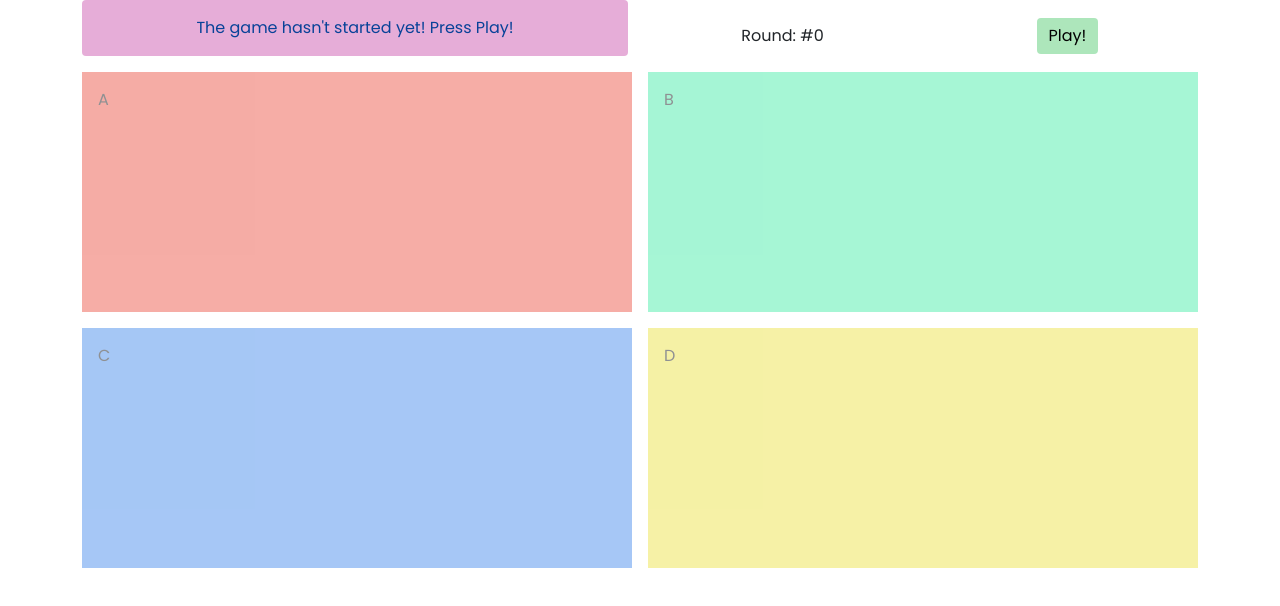
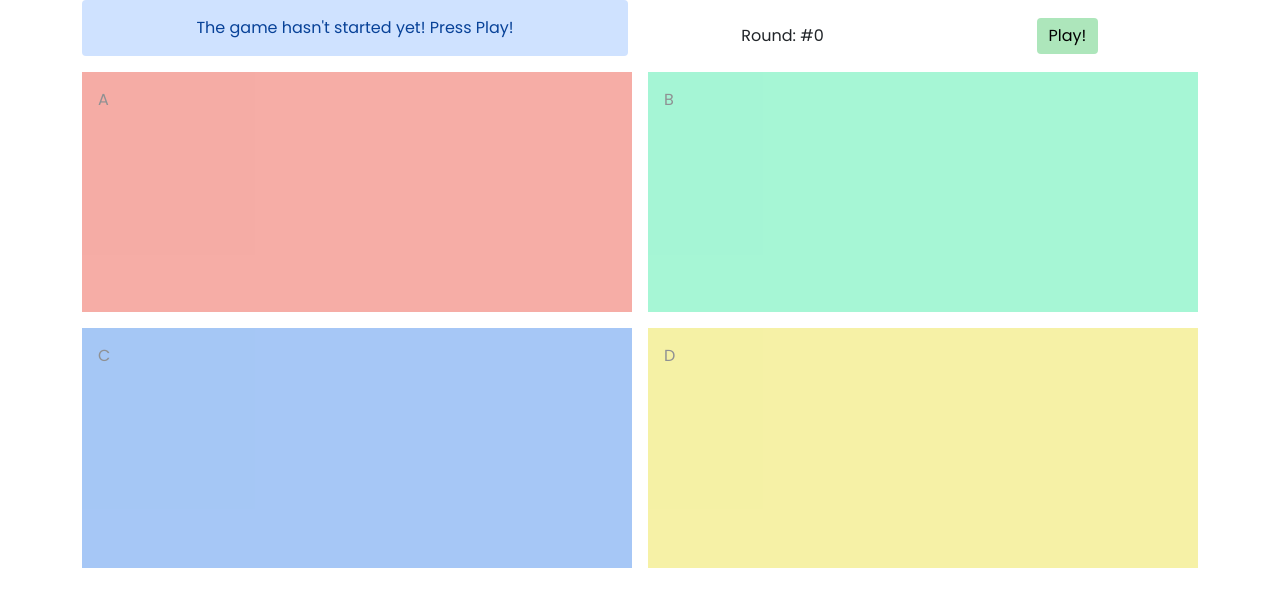
Before and after one commit to Readpato/game-simon-says, a website: page index.html in a window 1280 px wide. Drawn offline with nearby package versions, Linux system fonts and the light colour scheme.

Commit message:
Clarified HTML and CSS files
The HTML and CSS files were edited because some properties, values and classes were added where they shouldn't be.

```diff
--- a/index.html
+++ b/index.html
@@ -21,9 +21,9 @@
   <body>
     <nav class="navigation-bar container">
       <div class="row">
-        <div class="col-sm-6 status-bar">
-          <div class="alert alert-primary status-bar" role="alert">
-            <p class="status-bar-text text-center"></p>
+        <div class="col-sm-6">
+          <div class="alert alert-primary status-bar text-center" role="alert">
+            <p class="status-bar-text"></p>
           </div>
         </div>
         <div
--- a/styles/_navigation-bar.scss
+++ b/styles/_navigation-bar.scss
@@ -1,12 +1,10 @@
 .navigation-bar {
   .alert-primary {
-    background-color: #e6add8;
     border: none;
   }
 
   .status-bar {
-    text-align: center;
-
+    border: none;
     .status-bar-text {
       margin: 0;
     }
```
Also changed, not shown: styles/style.css, 1 other file.
